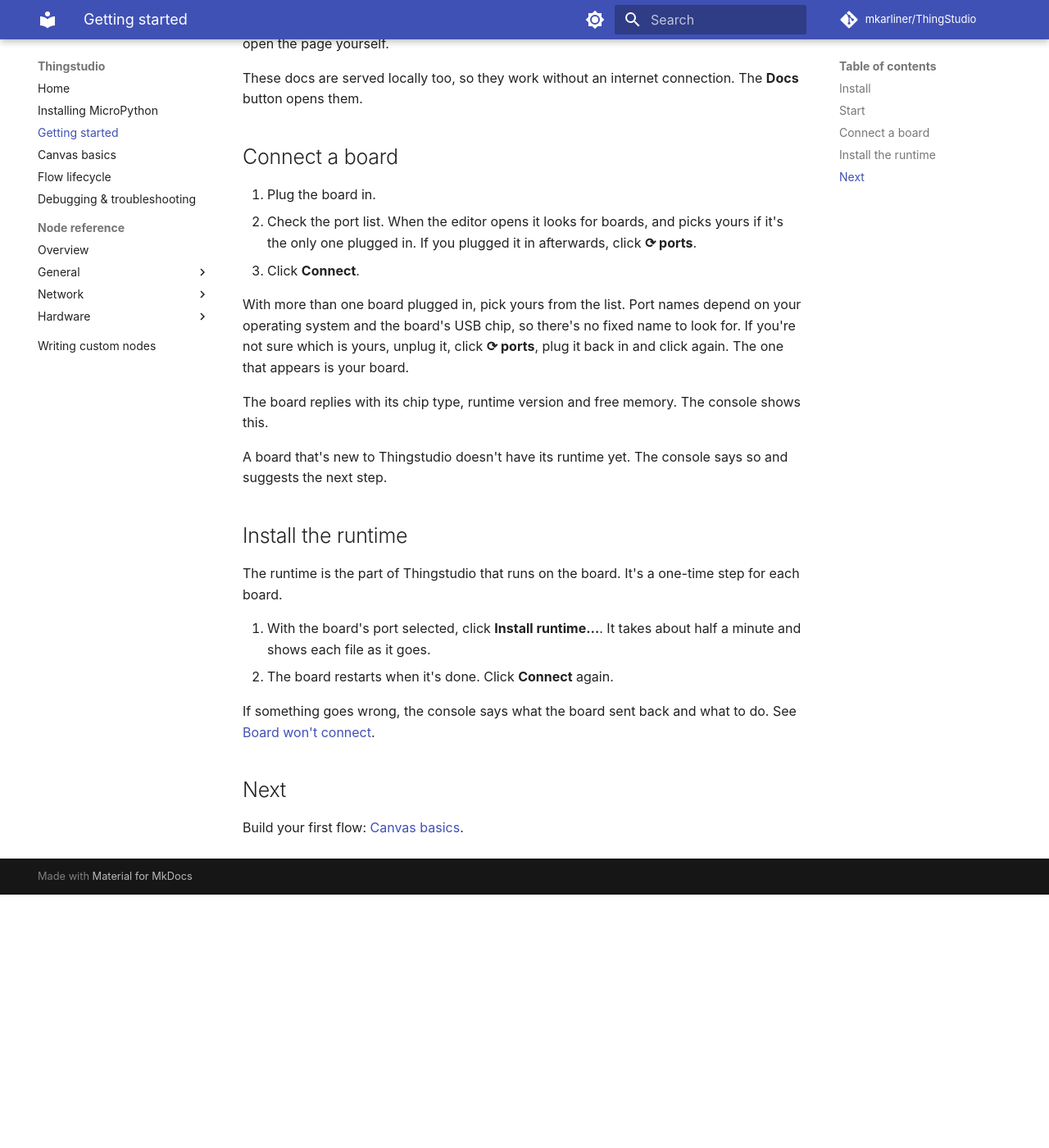
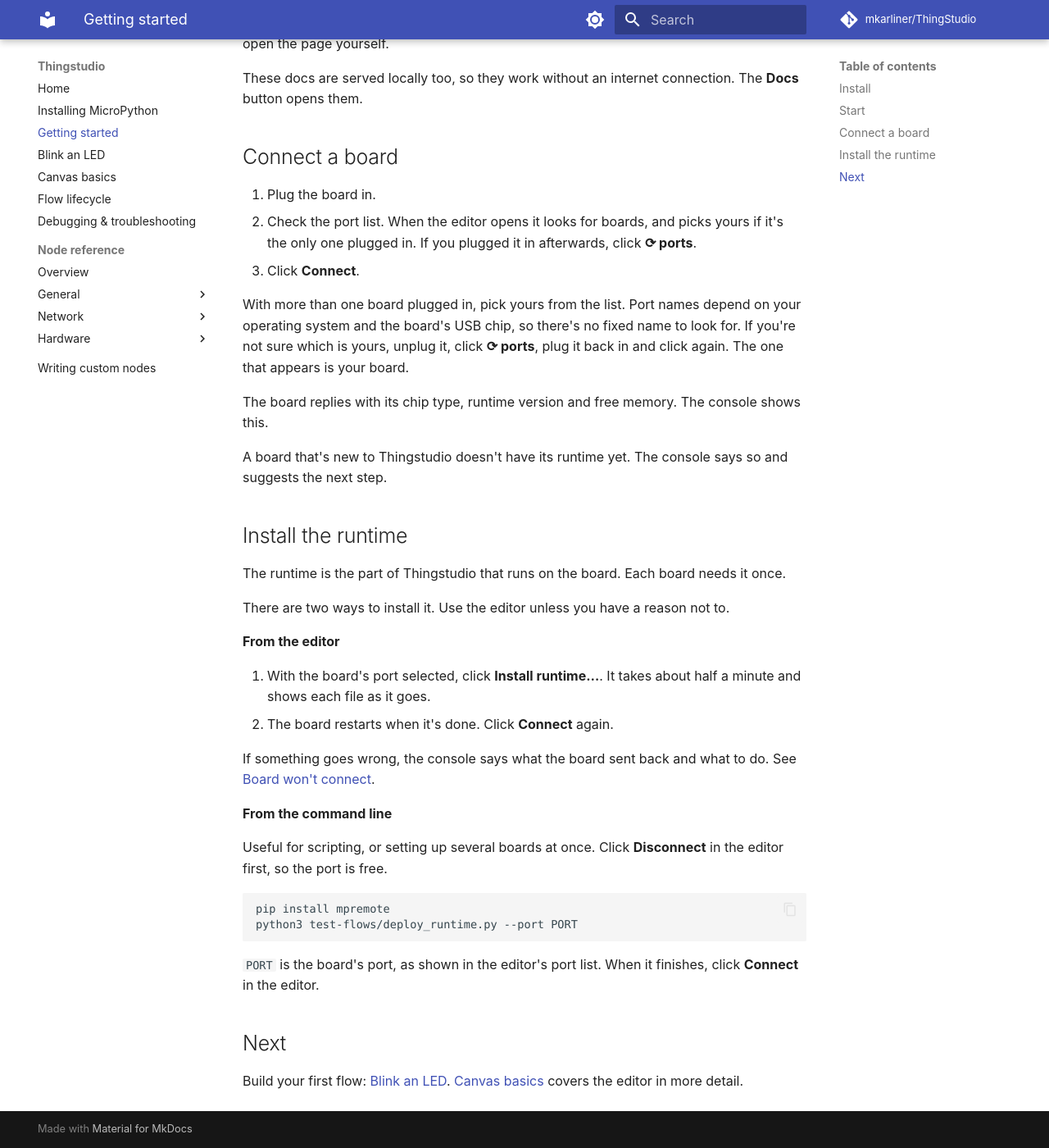
Before and after one commit to mkarliner/ThingStudio, an MkDocs documentation site: the page built from docs/user-guide/getting-started.md, in a window 1280 px wide and 1400 px high, scrolled down 733 px. Shown: the whole window at 82% size. Built offline with MkDocs 1.6.1 and Material for MkDocs 9.7.7, drawn with Linux system fonts in a browser that asks for light colours; comment, search, counter and statistics services are not loaded; before the commit the page ends 1824 px from its top, so only the background shows below that.

Commit message:
Blink an LED page and example flow; stale-build banner for docs; two runtime install routes in Getting started; log GPIO pin-range gap

````diff
--- a/docs/user-guide/getting-started.md
+++ b/docs/user-guide/getting-started.md
@@ -40,13 +40,28 @@
 
 ## Install the runtime
 
-The runtime is the part of Thingstudio that runs on the board. It's a one-time step for each board.
+The runtime is the part of Thingstudio that runs on the board. Each board needs it once.
+
+There are two ways to install it. Use the editor unless you have a reason not to.
+
+**From the editor**
 
 1. With the board's port selected, click **Install runtime…**. It takes about half a minute and shows each file as it goes.
 2. The board restarts when it's done. Click **Connect** again.
 
 If something goes wrong, the console says what the board sent back and what to do. See [Board won't connect](debugging.md#board-wont-connect).
 
+**From the command line**
+
+Useful for scripting, or setting up several boards at once. Click **Disconnect** in the editor first, so the port is free.
+
+```sh
+pip install mpremote
+python3 test-flows/deploy_runtime.py --port PORT
+```
+
+`PORT` is the board's port, as shown in the editor's port list. When it finishes, click **Connect** in the editor.
+
 ## Next
 
-Build your first flow: [Canvas basics](canvas-basics.md).
+Build your first flow: [Blink an LED](first-flow.md). [Canvas basics](canvas-basics.md) covers the editor in more detail.
--- a/mkdocs.yml
+++ b/mkdocs.yml
@@ -45,6 +45,7 @@
   - Home: index.md
   - Installing MicroPython: installing-micropython.md
   - Getting started: getting-started.md
+  - Blink an LED: first-flow.md
   - Canvas basics: canvas-basics.md
   - Flow lifecycle: flow-lifecycle.md
   - Debugging & troubleshooting: debugging.md
````
Also changed, not shown: docs/user-guide/first-flow.md (added, +49 -0 lines), docs/user-guide/index.md (+1 -0 lines), docs/working-notes/decisions/runtime-install-from-editor.md (+6 -0 lines), docs/working-notes/outstanding-items.md (+3 -0 lines), docs/working-notes/outstanding-items/gpio-pin-range-by-chip.md (added, +10 -0 lines), 4 other files.
